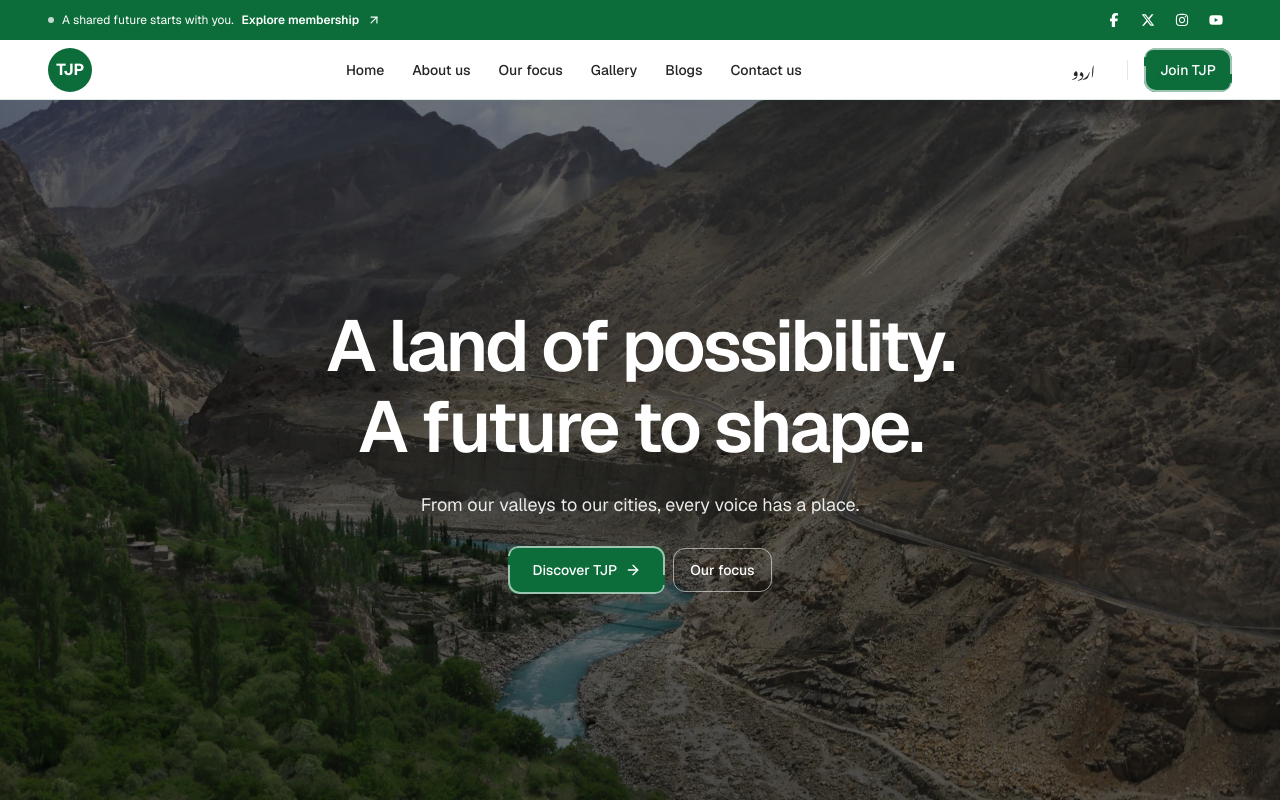
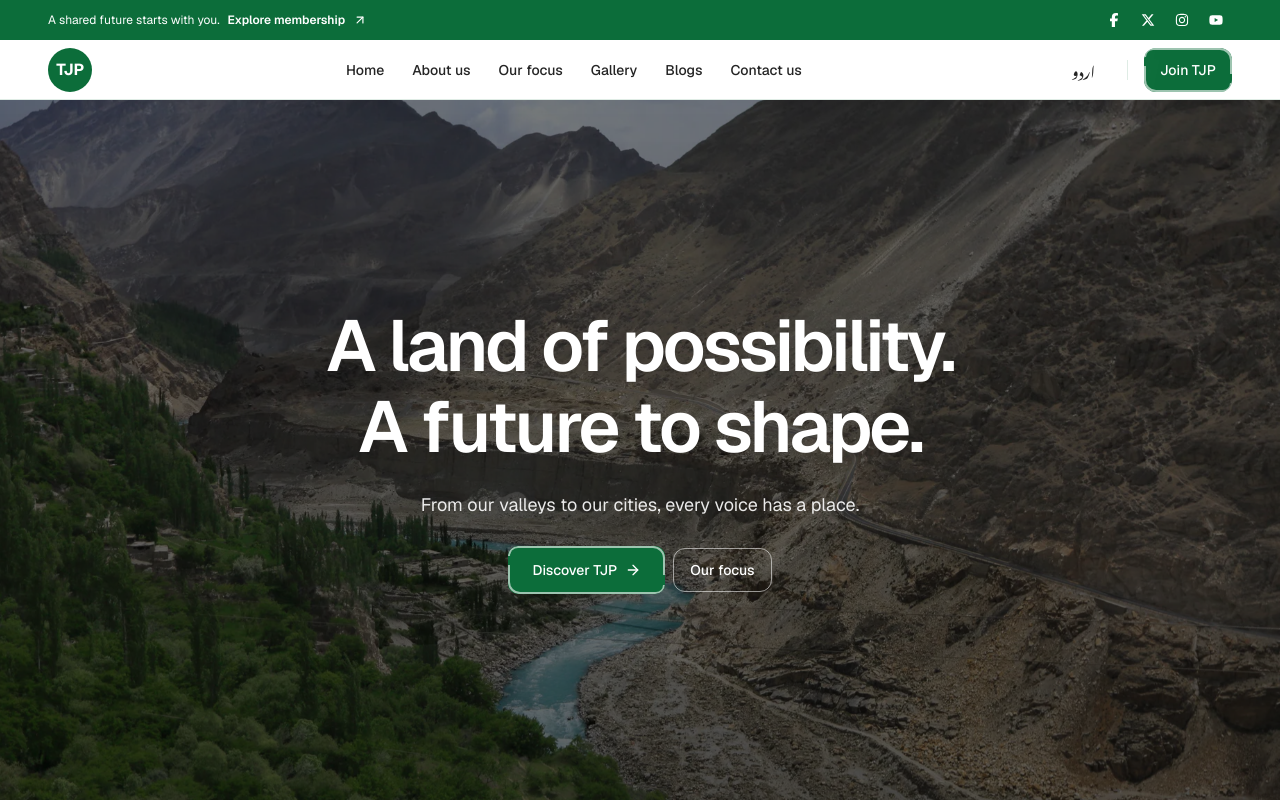
Before and after one commit to MUsmanOD/tjp-website, a Next.js app in the folder client/: page / in a window 1280 px wide. Shown: the top 802 px of the page. Built offline with nearby package versions, Linux system fonts and the light colour scheme; a web font is replaced by a local one.

Commit message:
fix dot issue

```diff
--- a/client/src/components/layout/announcement-bar.jsx
+++ b/client/src/components/layout/announcement-bar.jsx
@@ -12,7 +12,6 @@ export function AnnouncementBar() {
     <div className="announcement-bar">
       <Container className="flex h-full items-center justify-between gap-3">
         <SiteLink href="/membership" className="announcement-link">
-          <span className="announcement-dot" aria-hidden="true" />
           <span>{messages.announcement.text}</span>
           <span className="hidden font-semibold sm:inline">{messages.announcement.action}</span>
           <ArrowUpRight className="size-3.5 shrink-0 rtl:-scale-x-100" aria-hidden="true" />
```
